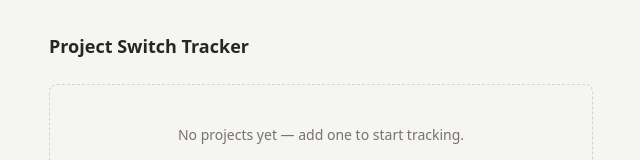
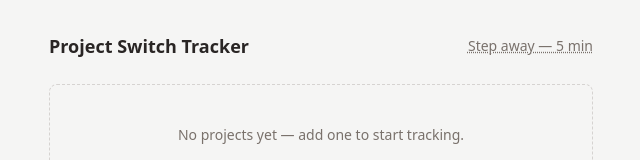
Before and after one commit to agusawa/agusawa, a React (Vite) app in the folder apps/switch-tracker/: page / in a window 1280 px wide. Shown: the top 160 px of the page, without its empty margins (319-959 px from the left). Built offline with nearby package versions, Linux system fonts and the light colour scheme.

Commit message:
feat(switch-tracker): add RestTimer and Toast components

```diff
--- a/apps/switch-tracker/src/App.tsx
+++ b/apps/switch-tracker/src/App.tsx
@@ -7,9 +7,12 @@ import { AddProjectForm } from "./components/AddProjectForm";
 import { ProjectCard } from "./components/ProjectCard";
 import { FocusBanner } from "./components/FocusBanner";
 import { CapWarning } from "./components/CapWarning";
+import { RestTimer } from "./components/RestTimer";
+import { Toast } from "./components/Toast";
 
 export function App() {
   const [projects, setProjects] = useState<Project[]>(() => loadProjects());
+  const [toastMessage, setToastMessage] = useState<string | null>(null);
 
   useEffect(() => {
     saveProjects(projects);
@@ -49,8 +52,9 @@ export function App() {
 
   return (
     <div className="mx-auto max-w-xl px-4 py-8">
-      <header className="mb-6">
+      <header className="mb-6 flex items-center justify-between">
         <h1 className="text-lg font-semibold text-stone-800">Project Switch Tracker</h1>
+        <RestTimer onDone={() => setToastMessage("Break's over — check back in.")} />
       </header>
 
       {projects.length === 0 ? (
@@ -75,6 +79,8 @@ export function App() {
           </div>
         </div>
       )}
+
+      <Toast message={toastMessage} onDismiss={() => setToastMessage(null)} />
     </div>
   );
 }
--- /dev/null
+++ b/apps/switch-tracker/src/components/RestTimer.tsx
@@ -0,0 +1,42 @@
+import { useEffect, useState } from "react";
+
+const REST_SECONDS = 5 * 60;
+
+interface RestTimerProps {
+  onDone: () => void;
+}
+
+export function RestTimer({ onDone }: RestTimerProps) {
+  const [remaining, setRemaining] = useState<number | null>(null);
+
+  useEffect(() => {
+    if (remaining === null) return;
+    if (remaining <= 0) {
+      setRemaining(null);
+      onDone();
+      return;
+    }
+    const timer = setTimeout(() => setRemaining((r) => (r ?? 1) - 1), 1000);
+    return () => clearTimeout(timer);
+  }, [remaining, onDone]);
+
+  if (remaining !== null) {
+    const minutes = Math.floor(remaining / 60);
+    const seconds = remaining % 60;
+    return (
+      <span className="text-sm text-stone-500">
+        Stepping away — {minutes}:{seconds.toString().padStart(2, "0")}
+      </span>
+    );
+  }
+
+  return (
+    <button
+      type="button"
+      onClick={() => setRemaining(REST_SECONDS)}
+      className="text-sm text-stone-500 underline decoration-dotted hover:text-stone-700"
+    >
+      Step away — 5 min
+    </button>
+  );
+}
--- /dev/null
+++ b/apps/switch-tracker/src/components/Toast.tsx
@@ -0,0 +1,22 @@
+import { useEffect } from "react";
+
+interface ToastProps {
+  message: string | null;
+  onDismiss: () => void;
+}
+
+export function Toast({ message, onDismiss }: ToastProps) {
+  useEffect(() => {
+    if (!message) return;
+    const timer = setTimeout(onDismiss, 4000);
+    return () => clearTimeout(timer);
+  }, [message, onDismiss]);
+
+  if (!message) return null;
+
+  return (
+    <div className="fixed bottom-4 left-1/2 -translate-x-1/2 rounded-md bg-stone-800 px-4 py-2 text-sm text-white shadow-lg">
+      {message}
+    </div>
+  );
+}
```
